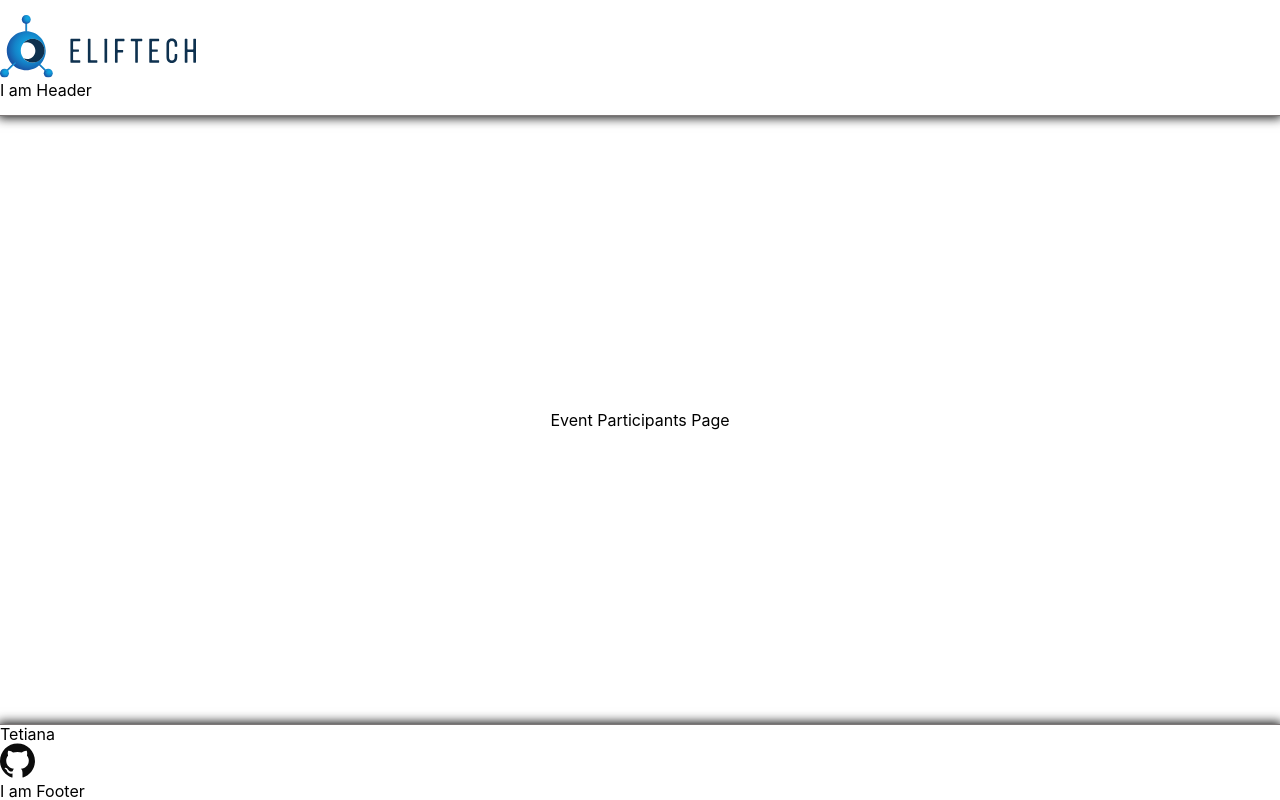
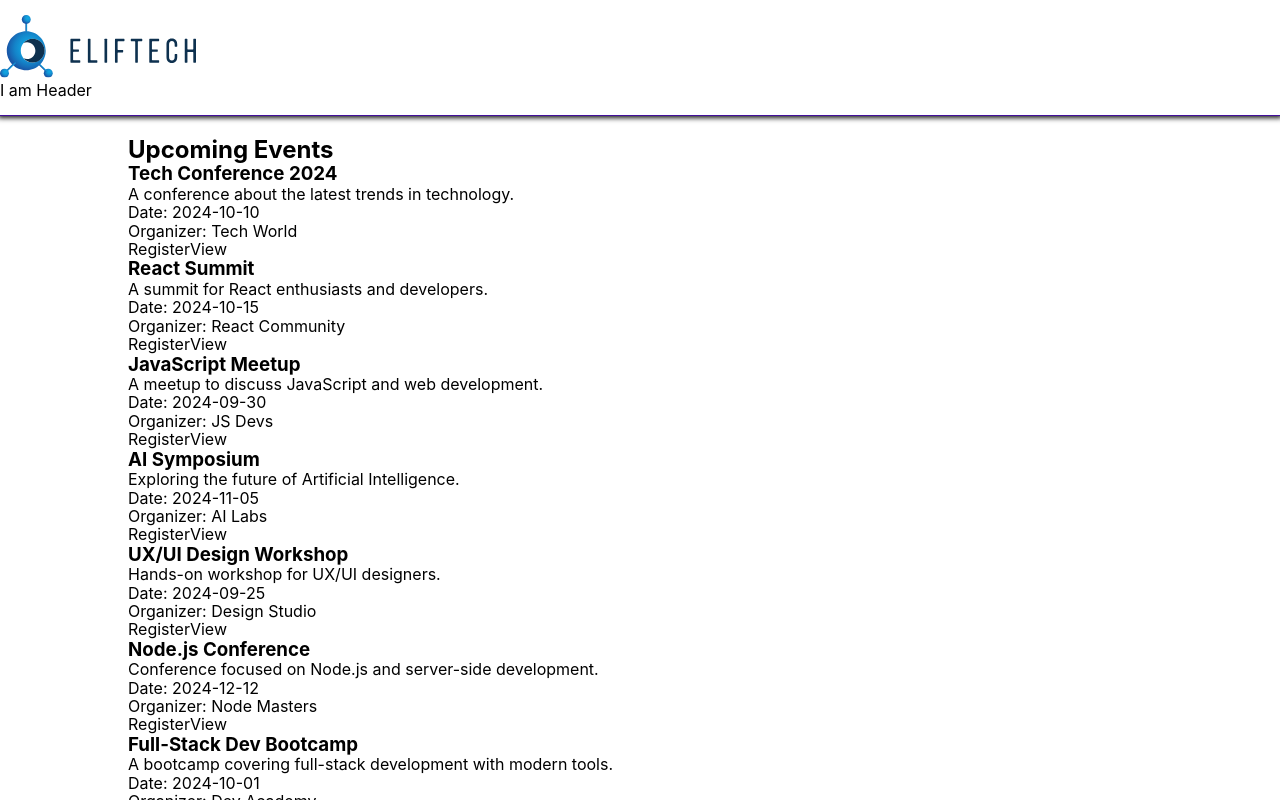
Before and after one commit to Tetiana-KET/Events-Registration-App, a React (Vite) app: page / in a window 1280 px wide. Shown: the top 800 px of the page. Built offline with nearby package versions, Linux system fonts and the light colour scheme.

Commit message:
feat: add content for events

```diff
--- /dev/null
+++ b/src/components/EventCard/EventCard.module.css
@@ -0,0 +1,48 @@
+.event-card {
+  width: 23%;
+  min-width: 250px;
+  display: flex;
+  flex-direction: column;
+  gap: 10px;
+  border-radius: 10px;
+  padding: 15px;
+  border: 1px solid var(--accent-color);
+  box-shadow: var(--box-shadow);
+}
+
+.event-links-wrap {
+  display: flex;
+  flex-wrap: wrap;
+  gap: 10px;
+  justify-content: space-between;
+  margin-top: auto;
+  color: var(--accent-color);
+  font-weight: 600;
+  position: relative;
+}
+
+.event-links-wrap a {
+  position: relative;
+  text-decoration: none;
+}
+
+.event-links-wrap a::after {
+  opacity: 0;
+  content: '';
+  position: absolute;
+  display: block;
+  width: 5%;
+  height: 2px;
+  background-color: var(--accent-color);
+  bottom: -2px;
+  right: 50%;
+  transition: all ease-in-out 0.3s;
+}
+
+@media (hover: hover) {
+  .event-links-wrap a:hover::after {
+    opacity: 1;
+    width: 100%;
+    right: 0%;
+  }
+}
--- /dev/null
+++ b/src/components/EventCard/EventCard.tsx
@@ -0,0 +1,30 @@
+import { Link } from 'react-router-dom';
+import { EventType } from '../../models/EventType';
+import styles from './EventCard.module.css';
+
+interface Props {
+  event: EventType;
+  id: number;
+}
+
+function EventCard(props: Props): JSX.Element {
+  const { title, description, eventDate, organizer } = props.event;
+  return (
+    <li className={styles.eventCard} key={`${title}_${props.id}`}>
+      <h3>{title}</h3>
+      <p>{description}</p>
+      <p>Date: {eventDate}</p>
+      <p>Organizer: {organizer}</p>
+
+      <div className={styles.eventLinksWrap}>
+        <Link to={`/register`} className={styles.EventCardLink}>
+          Register
+        </Link>
+        <Link to={`/view`} className={styles.EventCardLink}>
+          View
+        </Link>
+      </div>
+    </li>
+  );
+}
+export default EventCard;
--- /dev/null
+++ b/src/components/EventsList/EventsList.module.css
@@ -0,0 +1,15 @@
+.events-container {
+  width: 100%;
+}
+
+.events-section-title {
+  margin-bottom: 20px;
+  text-align: center;
+}
+
+.events-list {
+  display: flex;
+  flex-wrap: wrap;
+  gap: 10px;
+  justify-content: center;
+}
--- /dev/null
+++ b/src/components/EventsList/EventsList.tsx
@@ -0,0 +1,22 @@
+import { mockEvents } from '../../mockData/mockEvents';
+import styles from './EventsList.module.css';
+import EventCard from '../EventCard/EventCard';
+
+function EventsList(): JSX.Element {
+  return (
+    <section className={styles.eventsContainer}>
+      {!mockEvents.length && <h2>No Upcoming Events</h2>}
+      {mockEvents.length && (
+        <>
+          <h1 className={styles.eventsSectionTitle}>Upcoming Events</h1>
+          <ul className={styles.eventsList}>
+            {mockEvents.map((event, index) => (
+              <EventCard event={event} id={index} />
+            ))}
+          </ul>
+        </>
+      )}
+    </section>
+  );
+}
+export default EventsList;
--- a/src/components/Footer/Footer.module.css
+++ b/src/components/Footer/Footer.module.css
@@ -35,12 +35,12 @@
 
 @media (hover: hover) {
   .social-items:hover .social-item-link {
-    color: var(--footer-social-hover);
+    color: var(--accent-color);
     text-shadow: var(--text-shadow);
   }
 
   .social-items:hover .social-item-svg {
-    fill: var(--footer-social-hover);
+    fill: var(--accent-color);
   }
 }
 
@@ -49,9 +49,3 @@
     padding: 10px 5%;
   }
 }
-
-/* @media (max-width: 768px) {
-  .hiddenOnMobile {
-    display: none;
-  }
-} */
--- a/src/index.css
+++ b/src/index.css
@@ -3,17 +3,10 @@
   color-scheme: light dark;
   --main-color: #0c0c0c;
   --light-color: #ffffff;
-  --accent-color: #7d7878;
-  --light-grey-bg-color: #e5eaeba4;
-  --bg-color-lastChild: #bdf0655d;
-  --accent-color-hover: #9595ab;
-  --bg-uncontrolled: #f0e9f2;
-  --bg-controlled: #e3f1e8;
+  --accent-color: #420f9b;
   --text-shadow: rgba(243, 243, 243, 0.9) 0px 0px 2px;
-  --box-shadow: 0px 0px 10px 2px rgb(0 0 0 / 90%);
-  --box-shadow-lastChild: 0px 0px 7px 5px rgba(136, 237, 21, 0.7);
+  --box-shadow: 0px 0px 5px 2px rgb(0 0 0 / 90%);
   --item-img-hover-shadow: 0 0 20px rgba(222, 222, 204, 0.5);
-  --footer-social-hover: #45355a;
   --error-color: #fc0303;
 }
 
@@ -37,28 +30,8 @@ body {
   min-height: 100vh;
 }
 
-button {
-  outline: none;
-  width: 150px;
-  height: 50px;
-  border-radius: 2px;
-  background-color: transparent;
-  color: var(--accent-color);
-  border: 3px solid var(--accent-color);
-  border-radius: 5px;
-  text-align: center;
-  font-size: 20px;
-  font-weight: 700;
-  line-height: normal;
-  letter-spacing: 1px;
-  cursor: pointer;
-  transition: all 0.5s ease;
-}
-
 .main-content-wrapper {
   flex: 1;
-  padding: 10px 10%;
-  display: flex;
-  justify-content: center;
-  align-items: center;
+  padding: 20px 10%;
+  overflow-y: auto;
 }
--- /dev/null
+++ b/src/models/EventType.tsx
@@ -0,0 +1,6 @@
+export interface EventType {
+  title: string;
+  description: string;
+  eventDate: string;
+  organizer: string;
+}
--- a/src/pages/EventsBoardPage.tsx
+++ b/src/pages/EventsBoardPage.tsx
@@ -1,4 +1,6 @@
+import EventsList from '../components/EventsList/EventsList';
+
 function EventsBoardPage() {
-  return <div>Events Board Page</div>;
+  return <EventsList />;
 }
 export default EventsBoardPage;
```
Also changed, not shown: src/router/router.tsx (+4 -4 lines).
